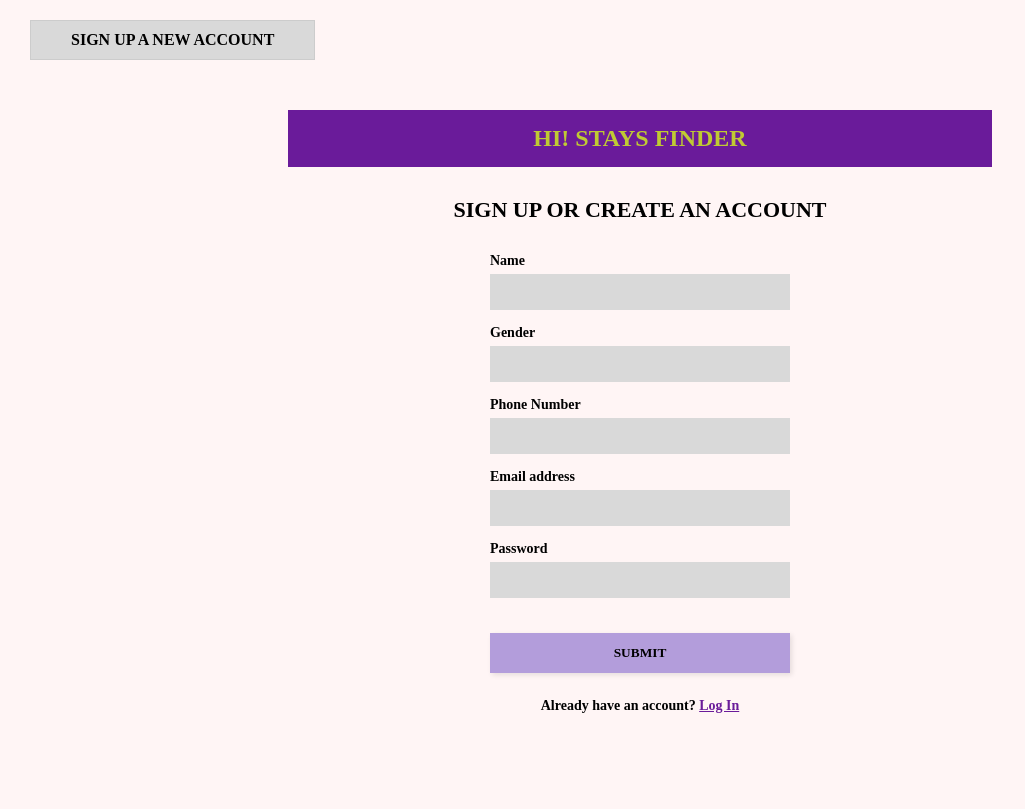
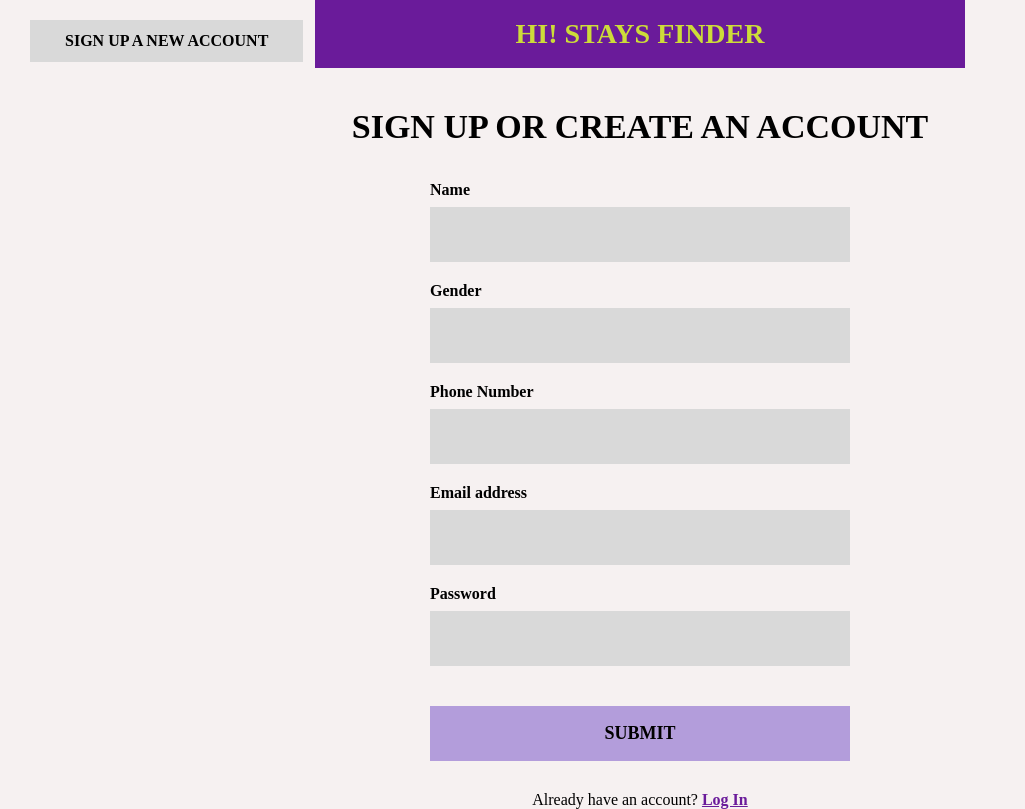
Before and after one commit to Riya1153/StayFinder, a Django app: page /registration/ in a window 1280 px wide. Shown: the whole page, without its empty margins (0-1025 px from the left). Before the commit the page ends 713 px from the top, so only its background shows below. Run offline with Django 5.2, Linux system fonts and the light colour scheme.

Commit message:
Signup page UI updated

```diff
--- a/core/templates/registration.html
+++ b/core/templates/registration.html
@@ -5,111 +5,139 @@
 <meta charset="UTF-8">
 <meta name="viewport" content="width=device-width, initial-scale=1.0">
 <title>StayFinder - Sign Up</title>
+
 <style>
-        * { margin: 0; padding: 0; box-sizing: border-box; font-family: 'Times New Roman', serif; }
-
-        body {
-            background-color: #FFF5F5;
-            display: flex;
-            flex-direction: column;
-            align-items: center;
-            min-height: 100vh;
-            padding-bottom: 50px;
+*{
+    margin:0;
+    padding:0;
+    box-sizing:border-box;
+    font-family:'Times New Roman', serif;
 }
 
-        /* Top Left Header */
-        .top-left-box {
-            align-self: flex-start;
-            margin: 20px 0 0 30px;
-            background: #D9D9D9;
-            padding: 10px 40px;
-            border: 1px solid #ccc;
-            font-weight: bold;
-            font-size: 16px;
-            text-transform: uppercase;
+body{
+    background:#f6f1f1;
+    min-height:100vh;
 }
 
-        /* Purple Banner */
-        .purple-banner {
-            background-color: #6A1B9A; /* Dark purple like image */
-            width: 55%;
-            padding: 15px;
-            text-align: center;
-            margin-top: 50px;
-            margin-bottom: 30px;
+/* TOP LEFT */
+.top-left-box{
+    position:absolute;
+    top:20px;
+    left:30px;
+    background:#d9d9d9;
+    padding:12px 35px;
+    font-weight:bold;
+    font-size:16px;
 }
 
-        .banner-text {
-            color: #C0CA33; /* Yellowish/Lime text color from image */
-            font-size: 24px;
-            font-weight: bold;
-            text-transform: uppercase;
+/* MAIN CENTER */
+.main{
+    width:100%;
+    min-height:100vh;
+    display:flex;
+    flex-direction:column;
+    justify-content:center;
+    align-items:center;
 }
 
-        /* Form Styling */
-        .form-title {
-            font-size: 22px;
-            font-weight: bold;
-            text-transform: uppercase;
-            margin-bottom: 30px;
+/* BANNER */
+.purple-banner{
+    background:#6a1b9a;
+    width:650px;
+    padding:18px;
+    text-align:center;
+    margin-bottom:40px;
 }
 
-        .signup-form {
-            width: 300px;
-            display: flex;
-            flex-direction: column;
-            gap: 15px;
+.banner-text{
+    color:#cddc39;
+    font-size:28px;
+    font-weight:bold;
 }
 
-        .input-group {
-            display: flex;
-            flex-direction: column;
-            gap: 5px;
+/* TITLE */
+.form-title{
+    font-size:34px;
+    font-weight:bold;
+    margin-bottom:35px;
+    text-align:center;
 }
 
-        .input-group label {
-            font-weight: bold;
-            font-size: 14px;
+/* FORM */
+.signup-form{
+    width:420px;
+    display:flex;
+    flex-direction:column;
+    gap:20px;
 }
 
-        .input-group input {
-            background-color: #D9D9D9;
-            border: none;
-            padding: 10px;
-            width: 100%;
+/* INPUT GROUP */
+.input-group{
+    display:flex;
+    flex-direction:column;
 }
 
-        /* Submit Button */
-        .submit-btn {
-            background-color: #B39DDB; /* Light purple button */
-            border: none;
-            padding: 12px;
-            font-weight: bold;
-            text-transform: uppercase;
-            margin-top: 20px;
-            cursor: pointer;
-            box-shadow: 2px 2px 5px rgba(0,0,0,0.1);
-            text-align: center;
-            text-decoration: none;
-            color: black;
-            display: block;
+.input-group label{
+    font-weight:bold;
+    font-size:16px;
+    margin-bottom:8px;
 }
 
-        .login-link {
-            margin-top: 25px;
-            font-size: 14px;
-            font-weight: bold;
+.input-group input{
+    background:#d9d9d9;
+    border:none;
+    height:55px;
+    padding:12px;
+    font-size:16px;
 }
 
-        .login-link a {
-            color: #6A1B9A;
-            text-decoration: underline;
+/* BUTTON */
+.submit-btn{
+    background:#b39ddb;
+    border:none;
+    height:55px;
+    font-weight:bold;
+    font-size:18px;
+    margin-top:20px;
+    cursor:pointer;
+    transition:0.3s;
+}
+
+.submit-btn:hover{
+    background:#9575cd;
+    transform:scale(1.02);
+}
+
+/* LOGIN TEXT */
+.login-link{
+    margin-top:30px;
+    font-size:16px;
+}
+
+.login-link a{
+    color:#6a1b9a;
+    font-weight:bold;
+}
+
+/* RESPONSIVE */
+@media(max-width:700px){
+    .purple-banner{
+        width:90%;
+    }
+
+    .signup-form{
+        width:90%;
+    }
 }
 </style>
+
 </head>
+
 <body>
 
 <div class="top-left-box">SIGN UP A NEW ACCOUNT</div>
+
+<div class="main">
 
 <div class="purple-banner">
     <h1 class="banner-text">HI! STAYS FINDER</h1>
@@ -118,6 +146,7 @@
 <h2 class="form-title">SIGN UP OR CREATE AN ACCOUNT</h2>
 
 <form class="signup-form" action="{% url 'dashboard' %}" method="GET">
+
     <div class="input-group">
         <label>Name</label>
         <input type="text" name="name" required>
@@ -144,9 +173,14 @@
     </div>
 
     <button type="submit" class="submit-btn">SUBMIT</button>
+
 </form>
 
-    <p class="login-link">Already have an account? <a href="{% url 'login' %}">Log In</a></p>
+<p class="login-link">
+    Already have an account? <a href="{% url 'login' %}">Log In</a>
+</p>
+
+</div>
 
 </body>
 </html>
```
Lines whose indentation alone changed are shown as unchanged.
